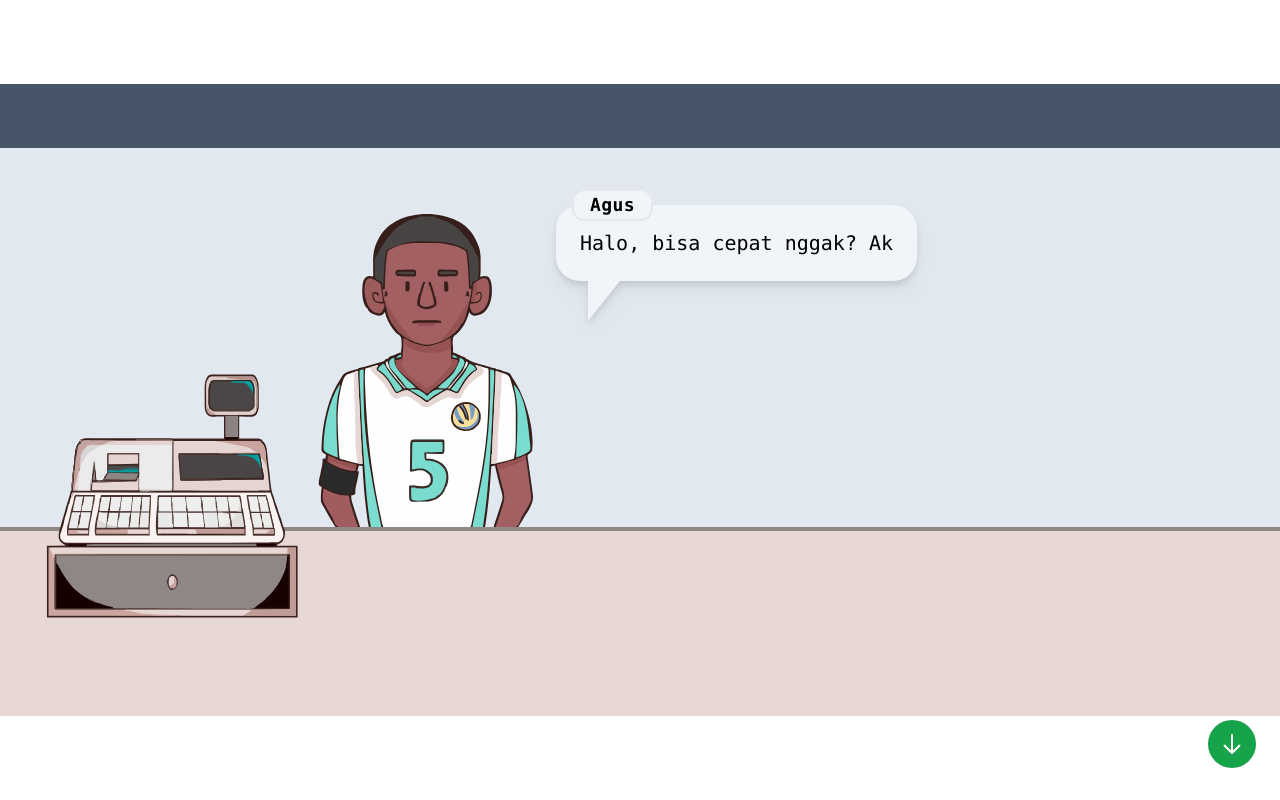
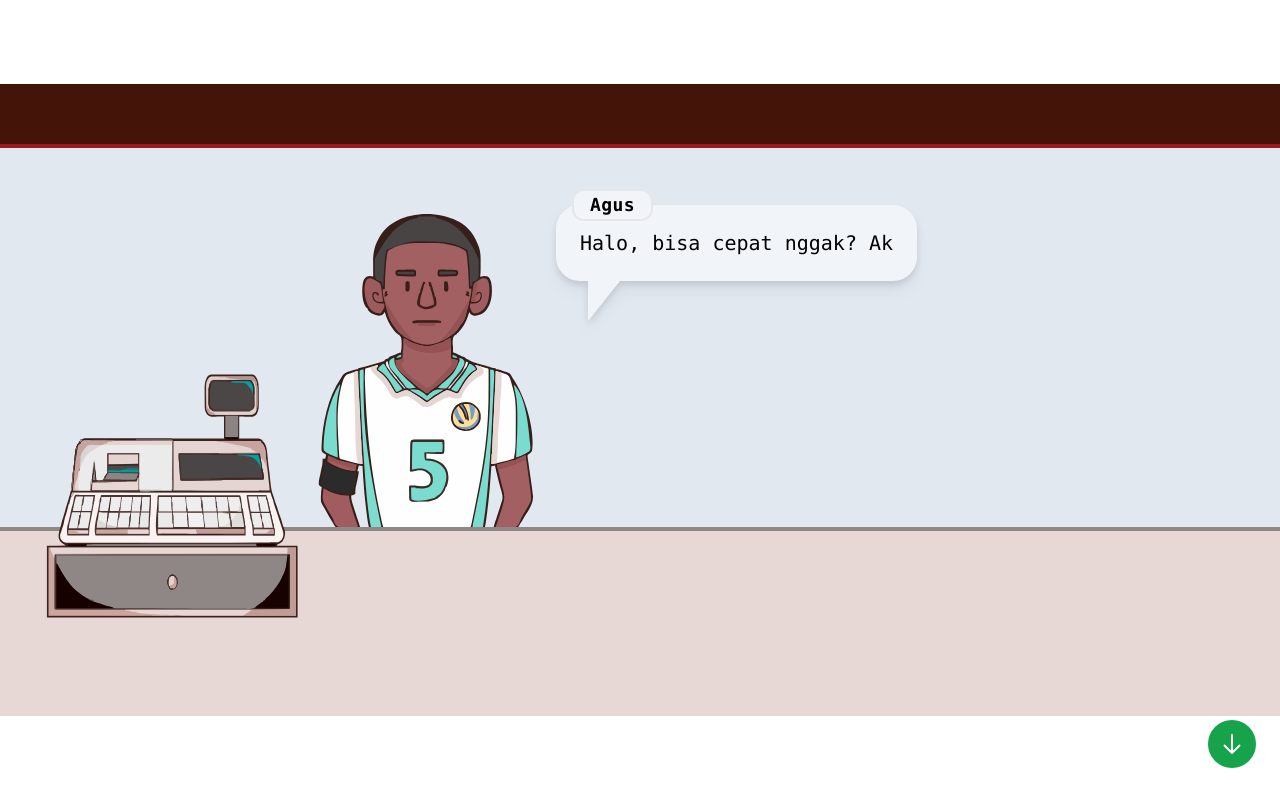
Before and after one commit to Diky-Without-C/Donut-Craze, a React (Vite) app: page / in a window 1280 px wide. Both pictures are taken after a click on the button "MULAI". Shown: the top 800 px of the page. Built offline with nearby package versions, Linux system fonts and the light colour scheme.

Commit message:
style: change navbar

```diff
--- a/src/App.tsx
+++ b/src/App.tsx
@@ -21,7 +21,7 @@ export default function App() {
           <Home />
         ) : (
           <>
-            <nav className="h-16 w-full bg-slate-600"></nav>
+            <nav className="h-16 w-full border-b-4 border-b-red-800 bg-orange-950"></nav>
             <Scene />
           </>
         )}
```
